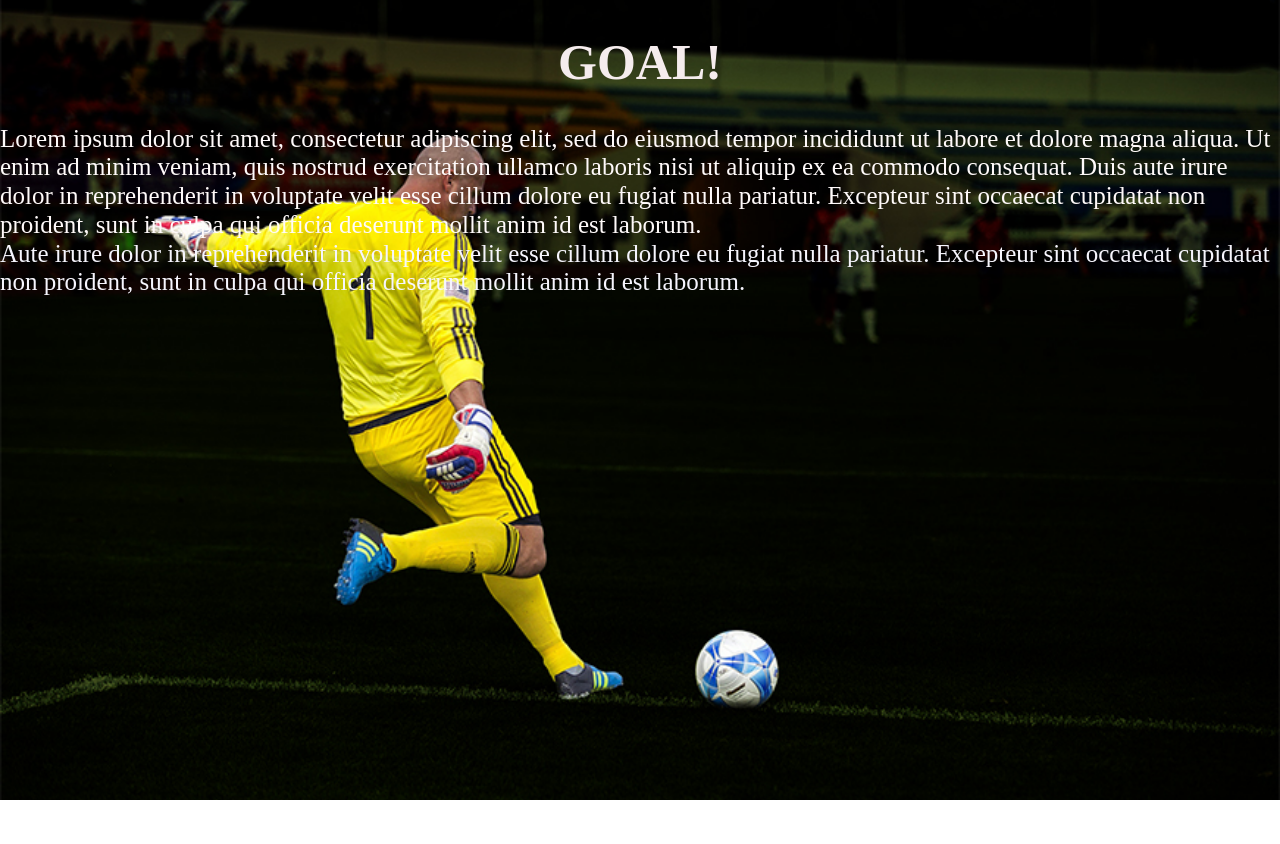
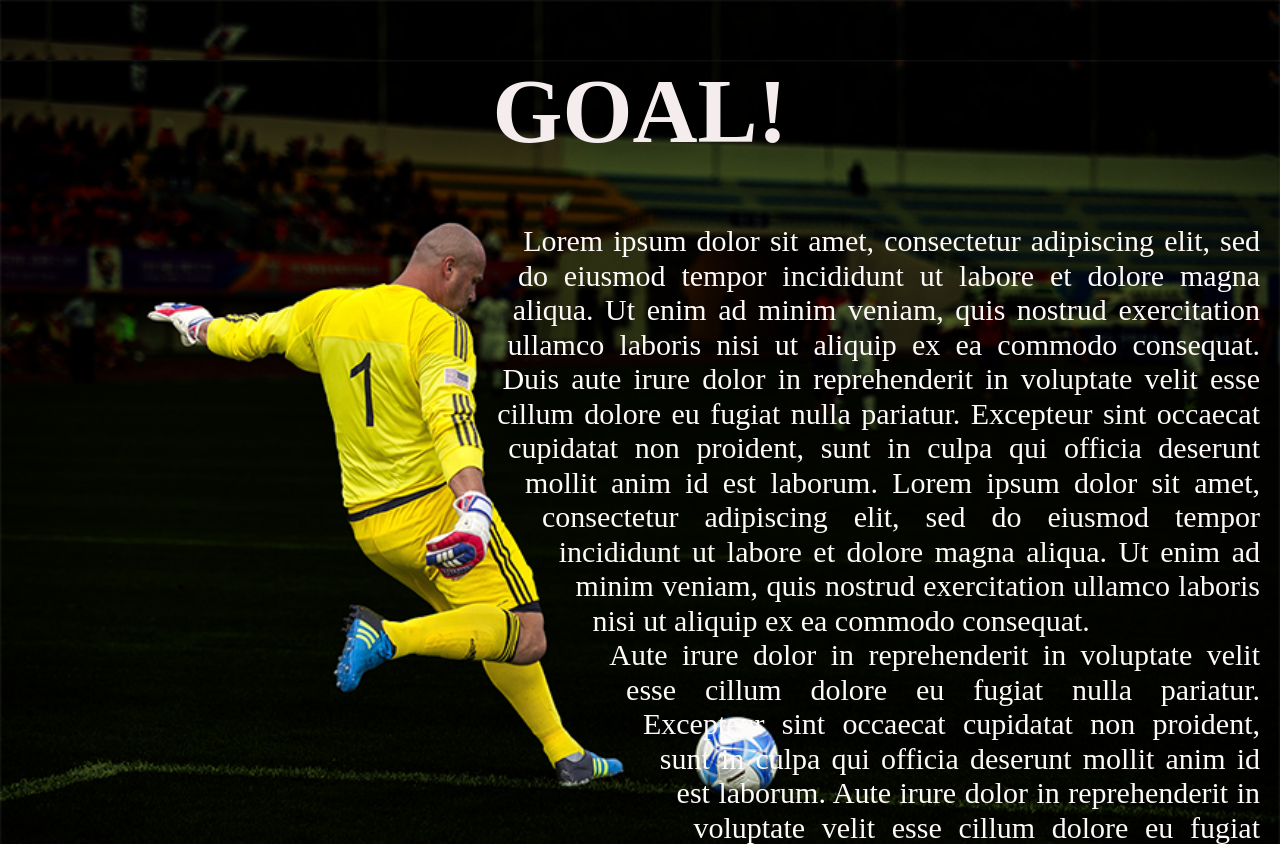
Before and after one commit to Mila8web/football-project, a plain HTML site: page index.html in a window 1280 px wide. Shown: the top 844 px of the page. Before the commit the page ends 800 px from the top, so only its background shows below. Drawn offline with Linux system fonts and the light colour scheme.

Commit message:
float, clip-path

```diff
--- a/index.html
+++ b/index.html
@@ -14,21 +14,38 @@
 </head>
 
 <body>
-    <div class="container">
-        <h1 class="container__title">GOAL!</h1>
-        <div class="container_clip-parh"></div>
-        <p class="container__text-first">Lorem ipsum dolor sit amet, consectetur adipiscing elit,
+    <div class="box">
+        <h1 class="box__title">GOAL!</h1>
+
+        <div class="box__clip-path"></div>
+
+        <p class="box__text-first">Lorem ipsum dolor sit amet, consectetur adipiscing elit,
             sed do eiusmod tempor incididunt ut labore et dolore magna aliqua.
             Ut enim ad minim veniam, quis nostrud exercitation ullamco laboris
             nisi ut aliquip ex ea commodo consequat. Duis aute irure dolor in
             reprehenderit in voluptate velit esse cillum dolore eu fugiat nulla
             pariatur. Excepteur sint occaecat cupidatat non proident, sunt in
-            culpa qui officia deserunt mollit anim id est laborum.
+            culpa qui officia deserunt mollit anim id est laborum. Lorem ipsum
+            dolor sit amet, consectetur adipiscing elit,
+            sed do eiusmod tempor incididunt ut labore et dolore magna aliqua.
+            Ut enim ad minim veniam, quis nostrud exercitation ullamco laboris
+            nisi ut aliquip ex ea commodo consequat.
         </p>
-        <p class="container__text-second">Aute irure dolor in
+        <p class="box__text-second">Aute irure dolor in
             reprehenderit in voluptate velit esse cillum dolore eu fugiat nulla
             pariatur. Excepteur sint occaecat cupidatat non proident, sunt in
             culpa qui officia deserunt mollit anim id est laborum.
+            Aute irure dolor in reprehenderit in voluptate velit esse cillum dolore eu fugiat nulla
+            pariatur. Excepteur sint occaecat cupidatat non proident, sunt in
+            culpa qui officia deserunt mollit anim id est laborum. Aute irure dolor in
+            reprehenderit in voluptate velit esse cillum dolore eu fugiat nulla
+            pariatur.
+            Aute irure dolor in reprehenderit in voluptate velit esse cillum dolore eu fugiat nulla
+            pariatur. Excepteur sint occaecat cupidatat non proident, sunt in
+            culpa qui officia deserunt mollit anim id est laborum. Aute irure dolor in
+            reprehenderit in voluptate velit esse cillum dolore eu fugiat nulla
+            pariatur.
+
         </p>
     </div>
 </body>
--- a/less/block/_body.less
+++ b/less/block/_body.less
@@ -1,32 +1,35 @@
-//maim: ./../main.less
+//main: ./../main.less
 
-
-.container {
+.box {
+    // overflow: hidden;
+    height: 100vh;
+    width: 100%;
+    background-image: url(./../../assets/images/Football.jpg);
+    background-repeat: no-repeat;
+    background-size: cover;
 
     &__title {
         text-transform: uppercase;
         color: rgb(245, 236, 237);
-        font-size: 50px;
+        font-size: 90px;
         text-align: center;
     }
 
-    &__clip-parh {
-        clip-path: polygon(0 0, 35% 0, 36% 27%, 75% 100%, 0 100%, 0% 50%);
-        max-width: 100vw;
-        height: auto;
-        background-color: yellow;
-        shape-outside: polygon(0 0, 35% 0, 36% 27%, 75% 100%, 0 100%, 0% 50%);
+    &__clip-path {
+        clip-path: polygon(0 0, 67% 0, 63% 26%, 100% 100%, 0 100%, 0% 50%);
+        float: left;
+        width: 61%;
+        height: 100vh;
+        shape-outside: polygon(0 0, 67% 0, 63% 26%, 100% 100%, 0 100%, 0% 50%);
     }
 
-    &__text-first {
+    &__text-first,
+    &__text-second {
         color: rgb(255, 250, 250);
-        font-size: 25px;
+        font-size: 30px;
         font-family: 'Times New Roman', Times, serif;
-    }
-
-    &__text-second {
-        color: rgb(246, 245, 253);
-        font-size: 25px;
-        font-family: 'Times New Roman', Times, serif;
+        padding-right: 20px;
+        text-align: justify;
+        // text-indent: 40px;
     }
 }
--- a/less/main.less
+++ b/less/main.less
@@ -1,5 +1,5 @@
-// out: ./../css/main.min.css, compress: true, sourceMap: true
 
+// out: ../css/main.min.css, compress: true, sourceMap: true
 
 /* Общие стили */
 * {
@@ -18,5 +18,4 @@ body {
 }
 
 
-// relativeUrls: true
 @import "./block/_body.less";
```
Also changed, not shown: css/main.min.css, 1 other file.
